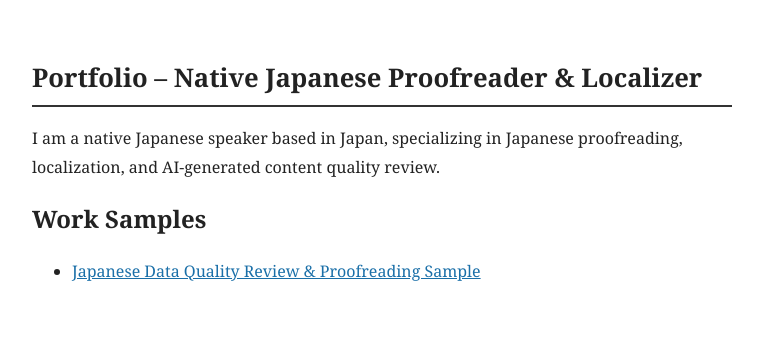
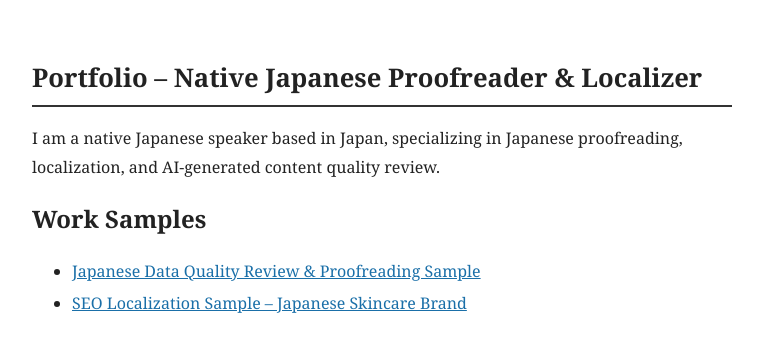
Before and after one commit to erika-jp/portfolio, a plain HTML site: page index.html in a window 1280 px wide. Shown: the whole page, without its empty margins (258-1021 px from the left). Drawn offline with Linux system fonts and the light colour scheme.

Commit message:
Update index.html

```diff
--- a/index.html
+++ b/index.html
@@ -21,6 +21,7 @@
   <h2>Work Samples</h2>
   <ul>
     <li><a href="portfolio_data_quality_reviewer.html">Japanese Data Quality Review & Proofreading Sample</a></li>
+    <li><a href="https://erika-jp.github.io/seo-localization-portfolio/">SEO Localization Sample – Japanese Skincare Brand</a></li>
   </ul>
 </body>
 </html>
```
